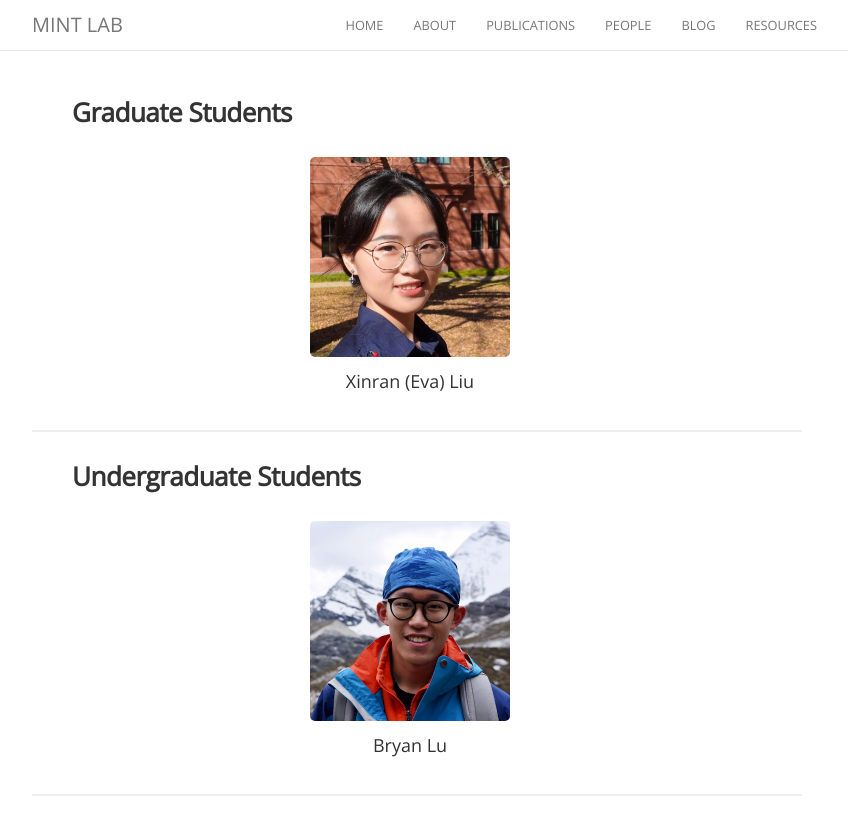
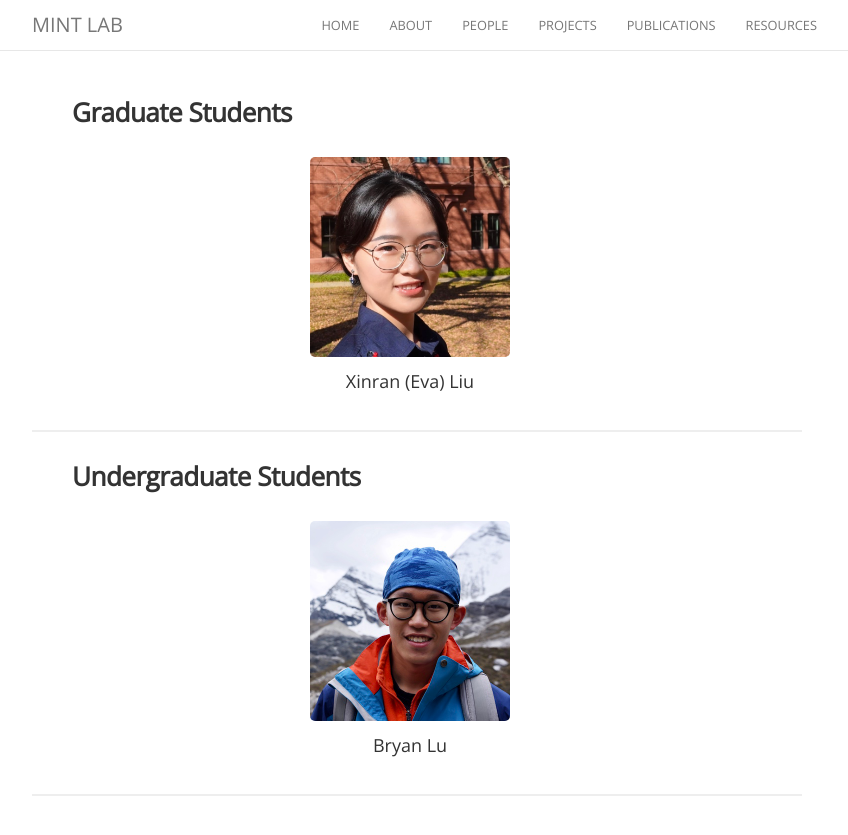
Before and after one commit to naqibUVa/nsp.github.io, a Jekyll site: the page built from people.md, in a window 1280 px wide. Shown: the top 835 px of the page, without its empty margins (223-1071 px from the left). Built offline with Jekyll 4.4.1, drawn with Linux system fonts in a browser that asks for light colours; nearby versions of some CDN libraries; comment, search, counter and statistics services are not loaded.

Commit message:
Update _config.yml

```diff
--- a/_config.yml
+++ b/_config.yml
@@ -26,12 +26,12 @@ nav:
     href:           "/"
   - name:           "about"
     href:           "/about"
+  - name:           "people"
+    href:           "/people"
+  - name:           "Projects"
+    href:           "/projects"
   - name:           "publications"
     href:           "/publication"
-  - name:           "people"
-    href:           "/people"
-  - name:           "blog"
-    href:           "/blog"
   - name:           "resources"
     href:           "/resources"
 
```
